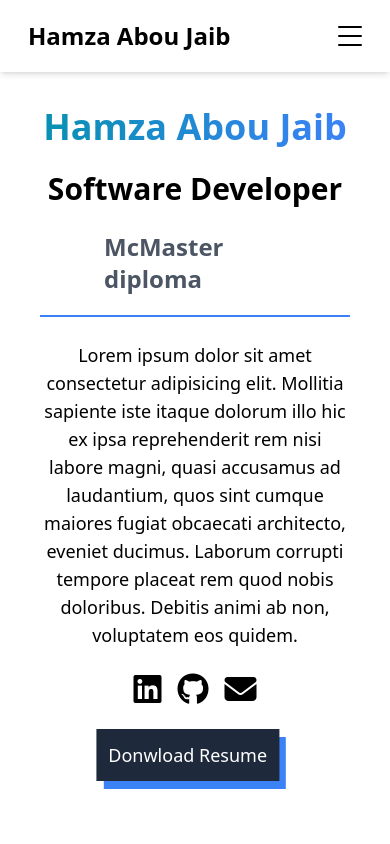
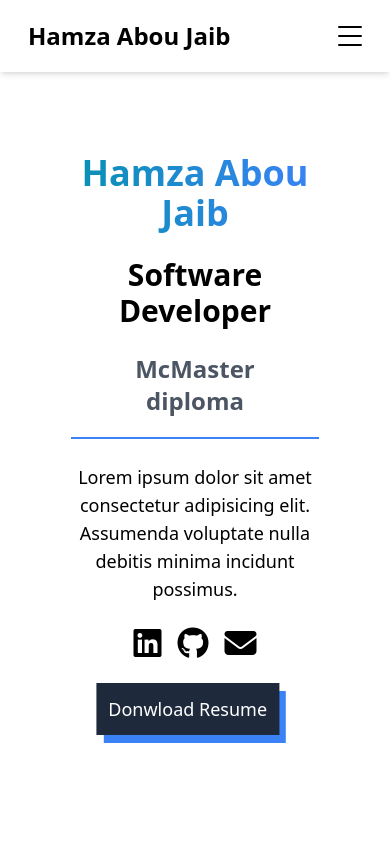
Before and after one commit to HamzaAbouJaib/portfolio, a React (Vite) app: page / in a window 390 px wide. Shown: the top 844 px of the page. Built offline with nearby package versions, Linux system fonts and the light colour scheme; the HTML template or start-up script is replaced by a standard one.

Commit message:
Update styles

```diff
--- a/src/components/LandingPage.jsx
+++ b/src/components/LandingPage.jsx
@@ -1,21 +1,27 @@
 const LandingPage = () => {
   return (
-    <section className="flex justify-center items-center h-screen">
-      <div className="max-w-[850px] flex flex-col items-center gap-6 px-10">
-        <h1 className="text-4xl sm:text-5xl font-bold text-transparent bg-clip-text bg-gradient-to-r from-cyan-600 to-blue-500">
+    <section className="flex items-center justify-center h-screen lg:w-[70%] mx-auto">
+      <div className="max-w-[850px] flex flex-col items-center gap-6 px-20 lg:px-10">
+        <h1 className="text-4xl sm:text-5xl font-bold text-center text-transparent bg-clip-text bg-gradient-to-r from-cyan-600 to-blue-500">
           Hamza Abou Jaib
         </h1>
-        <h3 className="text-3xl sm:text-4xl font-bold">Software Developer</h3>
-        <h5 className="text-2xl font-bold text-gray-600 border-b-2 border-b-blue-500 pb-5 px-16">
+        <h3 className="text-3xl sm:text-4xl font-bold text-center">
+          Software Developer
+        </h3>
+        <h5 className="text-2xl font-bold text-center text-gray-600 border-b-2 border-b-blue-500 pb-5 px-16">
           McMaster diploma
         </h5>
-        <p className="text-center text-lg">
+        <p className="text-center text-lg max-sm:hidden">
           Lorem ipsum dolor sit amet consectetur adipisicing elit. Mollitia
           sapiente iste itaque dolorum illo hic ex ipsa reprehenderit rem nisi
           labore magni, quasi accusamus ad laudantium, quos sint cumque maiores
           fugiat obcaecati architecto, eveniet ducimus. Laborum corrupti tempore
           placeat rem quod nobis doloribus. Debitis animi ab non, voluptatem eos
           quidem.
+        </p>
+        <p className="text-center text-lg sm:hidden">
+          Lorem ipsum dolor sit amet consectetur adipisicing elit. Assumenda
+          voluptate nulla debitis minima incidunt possimus.
         </p>
         <div className="flex items-center justify-center gap-4 text-[2rem]">
           <i className="fa-brands fa-linkedin hover:text-blue-500 duration-300 cursor-pointer"></i>
```
